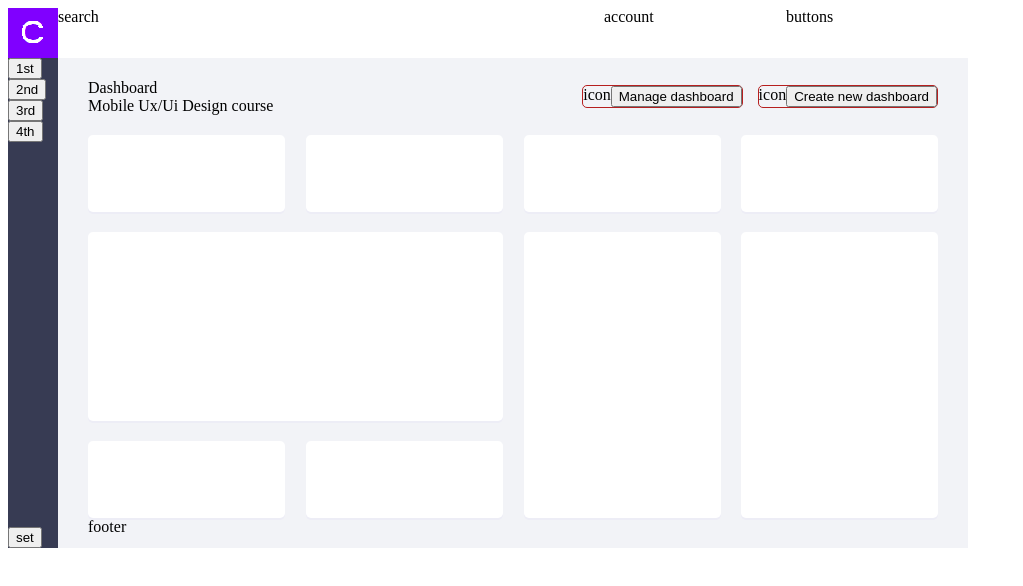
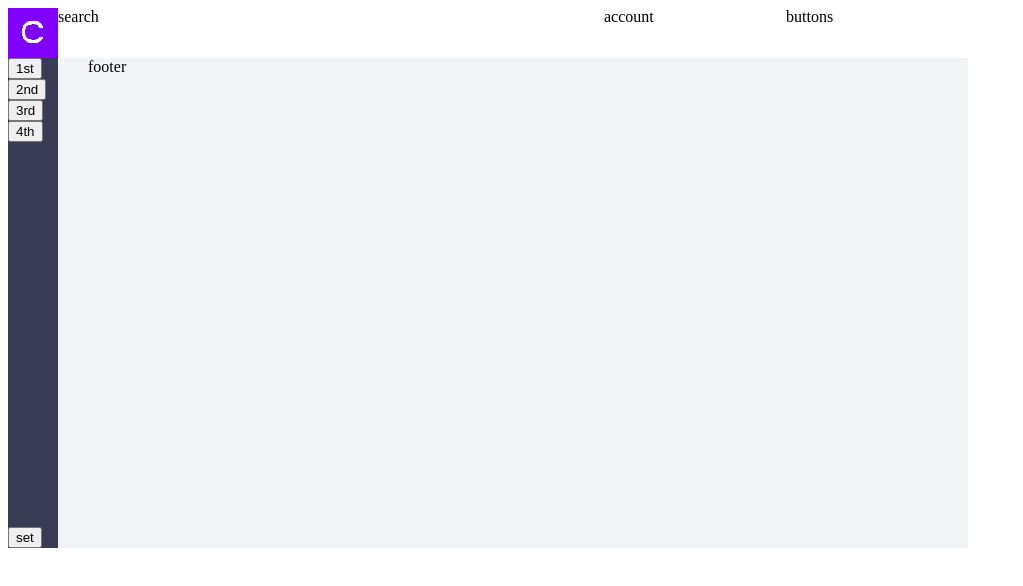
Before and after one commit to mroleg-git/myCSStests, a website built with webpack: page src/index.html in a window 1280 px wide. Shown: the whole page, without its empty margins (0-1023 px from the left). Built offline with nearby package versions, Linux system fonts and the light colour scheme.

Commit message:
test commit

```diff
--- a/src/index.html
+++ b/src/index.html
@@ -47,7 +47,17 @@
             </div>
             <!--                        content                          -->
             <div class="content">
-                <div class="content__wraper">
+                    <!--                         footer                          -->
+                    <div class="footer">footer</div>
+                </div>
+            </div>
+        </div>
+
+    </div>
+</body>
+</html>
+
+                <!-- <div class="content__wraper">
                     <div class="dashboard">
                         <div class="dashboard__text">
                             Dashboard
@@ -67,7 +77,7 @@
                                 <button class="dashboard__button button__create">Create new dashboard</button>
                             </div>
                         </div>
-                        <!-- next! -->
+
                     </div>
 
                     <div class="analytics">
@@ -149,105 +159,4 @@
                             <div class="tallcontainer"></div>
                         </div>
 
-                    </div>
-                    <!--                         footer                          -->
-                    <div class="footer">footer</div>
-                </div>
-            </div>
-        </div>
-
-    </div>
-
-
-
-
-
-<!--
-    <div class="topbar"></div>
-    <div class="navandcontentwraper">
-        <div class="navigation">
-
-        </div>
-        <div class="content">
-
-            <div class="topwraper">
-                <div class="smallcontainer">
-                    <div class="students">
-                        <div class="students__iconframe">
-                            <div class="students__icon"></div>
-                        </div>
-                        <div class="students__value"></div>
-                        <div class="students__mark"></div>
-                    </div>
-                </div>
-                <div class="smallcontainer">
-                    <div class="averagemark">
-                        <div class="averagemark__iconframe">
-                            <div class="averagemark__icon"></div>
-                        </div>
-                        <div class="averagemark__value"></div>
-                        <div class="averagemark__mark"></div>
-                    </div>
-                </div>
-                <div class="smallcontainer">
-                    <div class="uperfoming">
-                        <div class="uperfoming__iconframe">
-                            <div class="uperfoming__icon"></div>
-                        </div>
-                        <div class="uperfoming__value"></div>
-                        <div class="uperfoming__mark"></div>
-                        <div class="persents"></div>
-                    </div>
-                </div>
-                <div class="smallcontainer">
-                    <div class="finishedhomework">
-                        <div class="finishedhomework__iconframe">
-                            <div class="finishedhomework__icon"></div>
-                        </div>
-                        <div class="finishedhomework__value"></div>
-                        <div class="finishedhomework__mark"></div>
-                    </div>
-                </div>
-            </div>
-
-            <div class="bottomwraper">
-                <div class="wraper">
-                    <div class="horisontlcontainer">
-
-                    </div>
-
-                    <div class="leftwraper">
-
-                        <div class="smallcontainer">
-                            <div class="lectionleft">
-                                <div class="lectionleft__iconframe">
-                                    <div class="lectionleft__icon"></div>
-                                </div>
-                                <div class="lectionleft__value"></div>
-                                <div class="lectionleft__mark"></div>
-                            </div>
-                        </div>
-                        <div class="smallcontainer">
-                            <div class="hoursspend">
-                                <div class="hoursspend__iconframe">
-                                    <div class="hoursspend__icon"></div>
-                                </div>
-                                <div class="hoursspend__value"></div>
-                                <div class="hoursspend__mark"></div>
-                            </div>
-                        </div>
-
-                    </div>
-                </div>
-
-                <div class="bigcontainer">
-
-                </div>
-                <div class="bigcontainer">
-
-                </div>
-            </div>
-        </div>
-    </div> -->
-</body>
-</html>
+                    </div> -->
```
